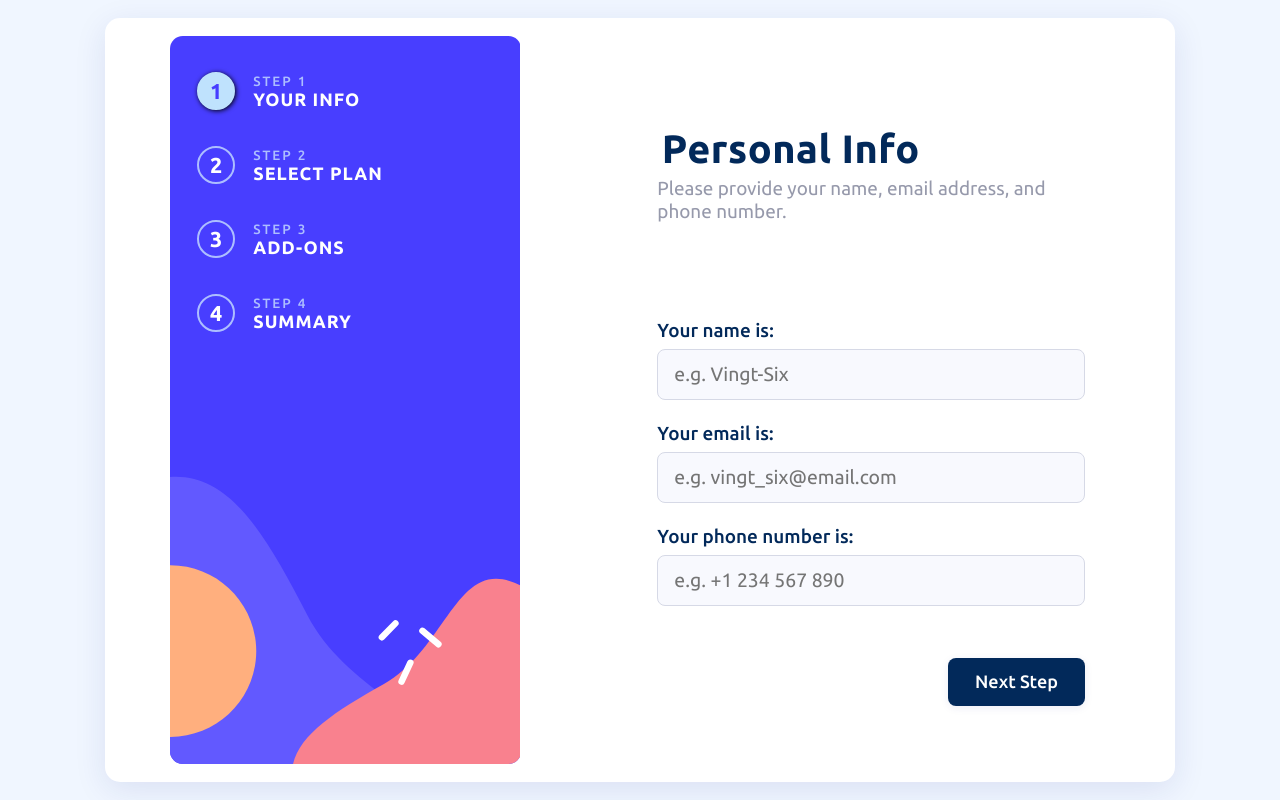
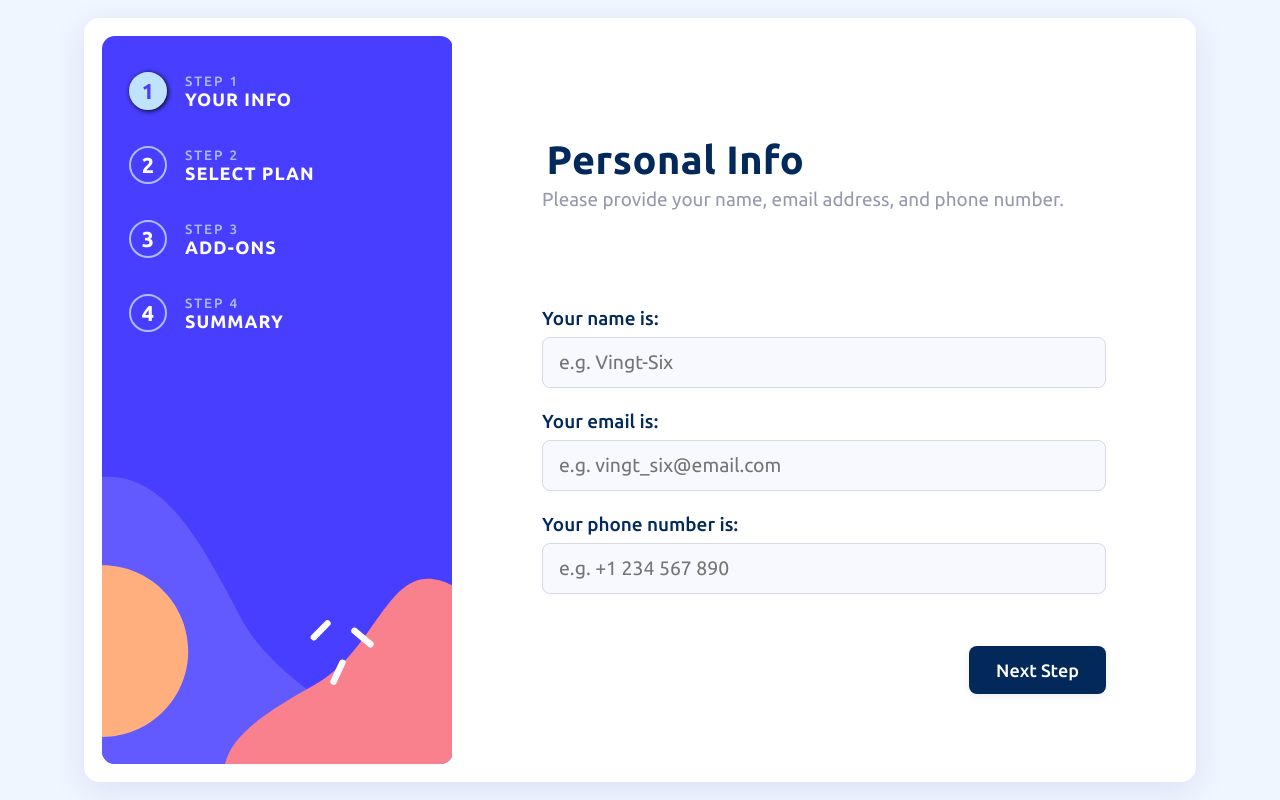
Before and after one commit to ME0WGE/MultiStep-Form-React, a React (Vite) app: page / in a window 1280 px wide. Built offline with nearby package versions, Linux system fonts and the light colour scheme; a web font is replaced by a local one.

Commit message:
fix step1 size

```diff
--- a/src/components/step1/step1.css
+++ b/src/components/step1/step1.css
@@ -22,7 +22,7 @@
   padding-top: 1rem;
   padding-bottom: 1rem;
 
-  width: 50% !important;
+  /* width: 50% !important; */
 }
 
 .step1-container {
@@ -33,7 +33,7 @@
 
   padding: 3.5rem 0rem 2rem 2rem;
 
-  min-width: 350px;
+  min-width: 600px;
   max-width: auto;
   width: 100%;
 
```
